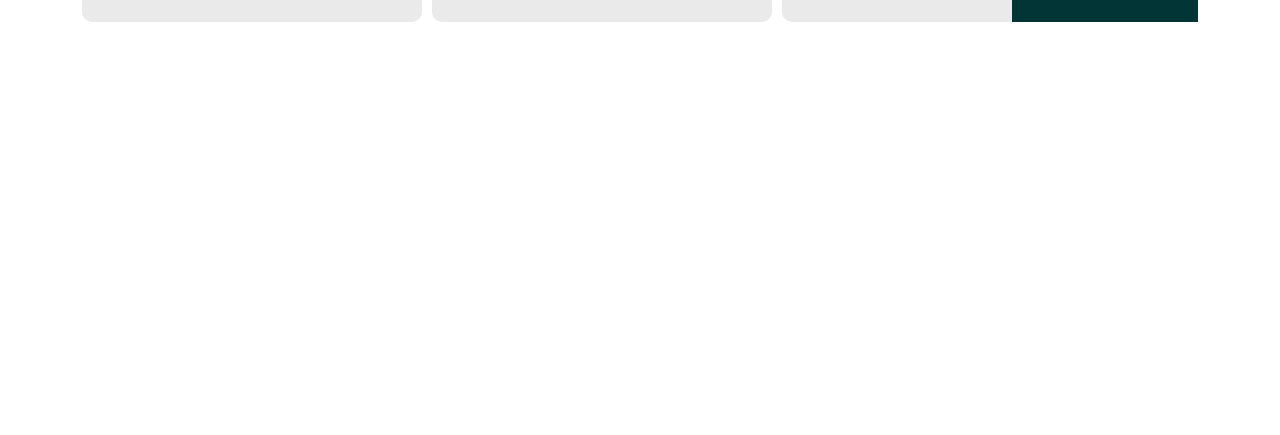
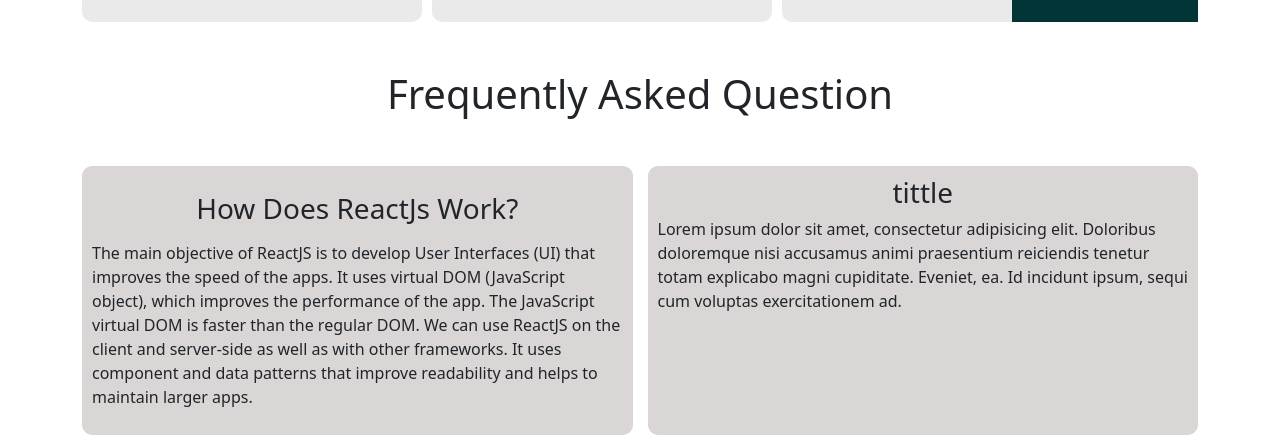
Before and after one commit to muntasirahmeed/simple-food-store, a React (Create React App) app: page / in a window 1280 px wide. Shown: the part 1860-2295 px from the top of the page. Before the commit the page ends 1882 px from the top, so only its background shows below. Built offline with nearby package versions, Linux system fonts and the light colour scheme.

Commit message:
ans dessign done

```diff
--- a/src/App.js
+++ b/src/App.js
@@ -2,11 +2,13 @@
 import "bootstrap/dist/css/bootstrap.min.css";
 import Header from './Components/Header/Header';
 import Foods from './Components/Foods/Foods';
+import Answer from './Components/Answer/Answer';
 function App() {
   return (
     <div>
       <Header></Header>
       <Foods></Foods>
+      <Answer></Answer>
     </div>
   );
 }
--- /dev/null
+++ b/src/Components/Answer/Answer.css
@@ -0,0 +1,16 @@
+.ans-container{
+    display: grid;
+    grid-template-columns: 1fr 1fr;
+    grid-gap: 15px;
+}
+.ans{
+    background-color: rgb(218, 214, 214);
+    padding: 10px;
+    border-radius: 10px;
+
+}
+@media only screen and (max-width: 600px) {
+  .ans-container {
+    grid-template-columns: 1fr;
+  }
+}
--- /dev/null
+++ b/src/Components/Answer/Answer.js
@@ -0,0 +1,34 @@
+import React from 'react';
+import './Answer.css'
+const Answer = () => {
+    return (
+      <div className="container ">
+        <h1 className="text-center my-5">Frequently Asked Question </h1>
+        <div className="ans-container">
+          <div className=" ans">
+            <h3 className="text-center my-3">How Does ReactJs Work?</h3>
+            <p>
+              The main objective of ReactJS is to develop User Interfaces (UI)
+              that improves the speed of the apps. It uses virtual DOM
+              (JavaScript object), which improves the performance of the app.
+              The JavaScript virtual DOM is faster than the regular DOM. We can
+              use ReactJS on the client and server-side as well as with other
+              frameworks. It uses component and data patterns that improve
+              readability and helps to maintain larger apps.
+            </p>
+          </div>
+          <div className="ans">
+            <h3 className="text-center">tittle</h3>
+            <p>
+              Lorem ipsum dolor sit amet, consectetur adipisicing elit.
+              Doloribus doloremque nisi accusamus animi praesentium reiciendis
+              tenetur totam explicabo magni cupiditate. Eveniet, ea. Id incidunt
+              ipsum, sequi cum voluptas exercitationem ad.
+            </p>
+          </div>
+        </div>
+      </div>
+    );
+};
+
+export default Answer;
--- a/src/Components/Foods/Foods.css
+++ b/src/Components/Foods/Foods.css
@@ -17,3 +17,8 @@
     grid-template-columns: 1fr;
   }
 }
+@media only screen and (max-width: 700px) {
+  .meal-container {
+    grid-template-columns: 1fr 1fr;
+  }
+}
--- a/src/Components/Foods/Foods.js
+++ b/src/Components/Foods/Foods.js
@@ -11,8 +11,8 @@
       .then((data) => setFoods(data));
   }, []);
   const addToCart = (meal) => {
-    const newCart = [...carts, meal];
-    if (newCart.length > 4 ){
+   const newCart=[...carts,meal]
+    if (newCart.length > 4) {
       return;
     }
     setCart(newCart);
```
